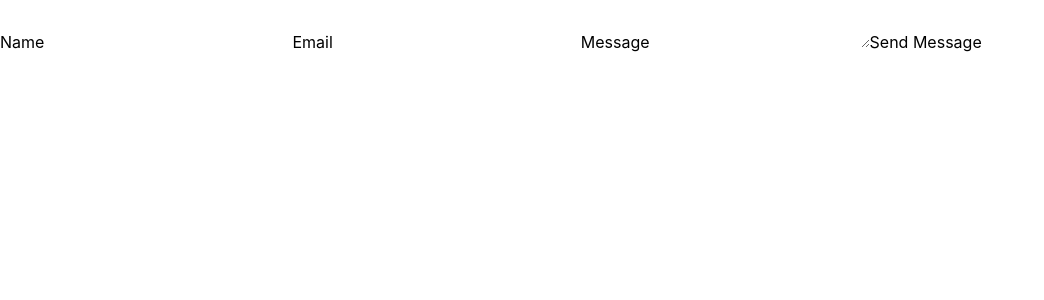
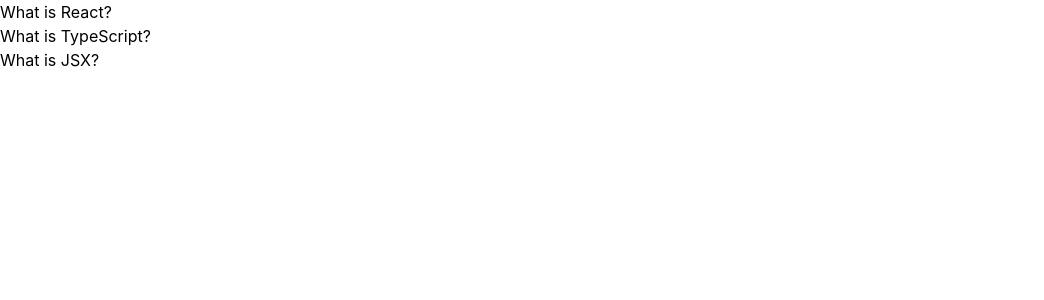
Before and after one commit to Hary300/React-challenge, a React (Vite) app: page / in a window 1280 px wide. Shown: the top 300 px of the page, without its empty margins (0-1044 px from the left). Built offline with nearby package versions, Linux system fonts and the light colour scheme.

Commit message:
feat: implement Accordion component with expand/collapse functionality, tests, and documentation

```diff
--- a/src/app/App.tsx
+++ b/src/app/App.tsx
@@ -1,9 +1,28 @@
-import ContactForm from '../components/20-contact-form/ContactForm';
+import Accordion from '../components/21-accordion/Accordion';
 
 function App() {
   return (
     <>
-      <ContactForm />
+      <Accordion
+        items={[
+          {
+            id: 1,
+            question: 'What is React?',
+            answer:
+              'React is a JavaScript library for building user interfaces.',
+          },
+          {
+            id: 2,
+            question: 'What is TypeScript?',
+            answer: 'TypeScript is a typed superset of JavaScript.',
+          },
+          {
+            id: 3,
+            question: 'What is JSX?',
+            answer: 'JSX is a syntax extension for JavaScript.',
+          },
+        ]}
+      />
     </>
   );
 }
--- /dev/null
+++ b/src/components/21-accordion/Accordion.tsx
@@ -0,0 +1,46 @@
+import { useState } from 'react';
+
+interface AccordionItem {
+  id: number;
+  question: string;
+  answer: string;
+}
+
+interface AccordionProps {
+  items: AccordionItem[];
+}
+
+const Accordion = ({ items }: AccordionProps) => {
+  const [expandedItemId, setExpendedItemId] = useState<number | null>(null);
+
+  const handleExpandClick = (id: number) => {
+    if (expandedItemId === id) {
+      setExpendedItemId(null);
+      return;
+    }
+
+    setExpendedItemId(id);
+  };
+
+  return (
+    <div>
+      {items.map((item) => {
+        const expandedItem = item.id === expandedItemId;
+        return (
+          <div key={item.id}>
+            <button
+              aria-expanded={expandedItem}
+              aria-controls={`accordion-panel-${item.id}`}
+              onClick={() => handleExpandClick(item.id)}
+            >
+              {item.question}
+            </button>
+            {expandedItem && <p>{item.answer}</p>}
+          </div>
+        );
+      })}
+    </div>
+  );
+};
+
+export default Accordion;
```
Also changed, not shown: src/components/21-accordion/README.md (added), 1 other file (tests, documents, lock files or other folders).
